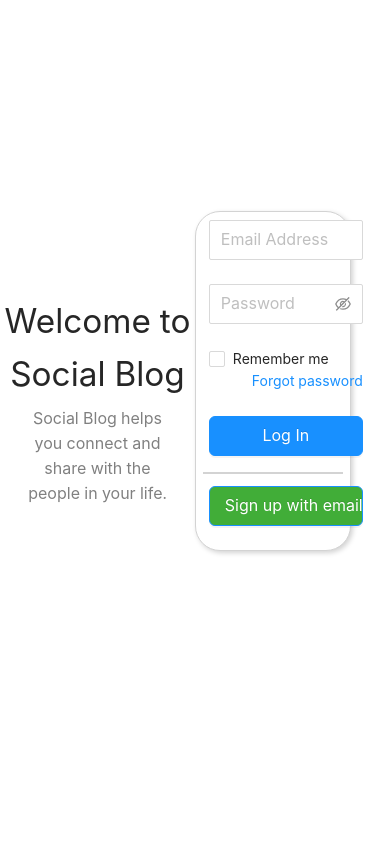
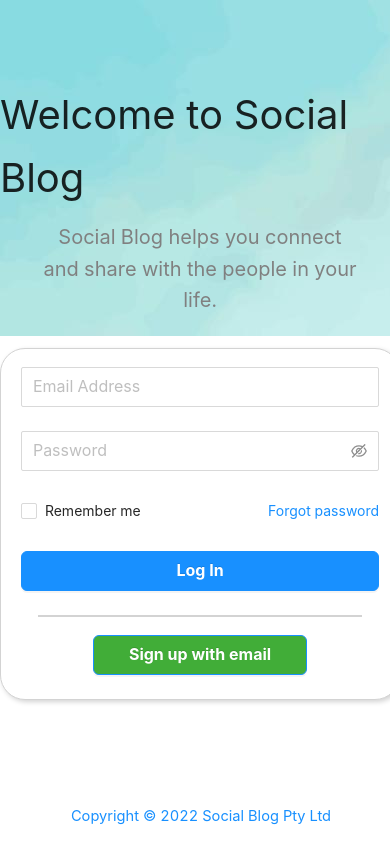
Before and after one commit to williamwhhh/social-blog, a React (Create React App) app: page / in a window 390 px wide. Built offline with nearby package versions, Linux system fonts and the light colour scheme.

Commit message:
beautify the landing page and add responsive layout

```diff
--- a/src/components/Footer.js
+++ b/src/components/Footer.js
@@ -5,7 +5,7 @@ import dayjs from 'dayjs';
 
 const useStyles = createUseStyles({
   footerRow: {
-    backgroundColor: 'lightgrey',
+    backgroundColor: 'white',
     height: '55px',
   },
   footerText: {
@@ -17,6 +17,7 @@ const useStyles = createUseStyles({
 export default function Footer() {
   const styles = useStyles();
   return (
+    <div style={{ position: 'absolute', bottom: '0', width: '100%' }}>
       <Row
         justify="center"
         align="middle"
@@ -27,5 +28,6 @@ export default function Footer() {
           Copyright © {dayjs().year()} Social Blog Pty Ltd
         </a>
       </Row>
+    </div>
   );
 }
--- a/src/components/Landing.js
+++ b/src/components/Landing.js
@@ -3,25 +3,48 @@ import { Row, Col } from 'antd';
 import { createUseStyles } from 'react-jss';
 import Login from './Login';
 import Register from './Register';
+import Footer from './Footer';
+import background from '../images/landingBackground.jpg';
 
 const useStyles = createUseStyles({
-  backgroundContainer: {
-    width: '100%',
-    height: '100vh',
-  },
   heading: {
-    fontSize: '25pt',
-    textAlign: 'center',
+    fontSize: '40px',
+    marginTop: '30vh',
   },
   body: {
     marginTop: '3%',
     color: 'grey',
-    fontSize: '12pt',
+    fontSize: '20px',
+  },
+  flexContainer: {
+    display: 'flex',
+    flexDirection: 'row',
+  },
+  flexItemLeft: {
+    display: 'flex',
+    flexDirection: 'column',
+    flex: '50%',
+    alignItems: 'center',
+    height: '100vh',
+    backgroundImage: `url(${background})`,
+  },
+  flexItemRight: {
+    flex: '50%',
+    margin: '25vh 0 0 0',
+  },
+  '@media (max-width: 800px)': {
+    flexContainer: {
+      flexDirection: 'column',
+    },
+    heading: { marginTop: '10vh' },
+    flexItemRight: {
+      margin: '3% auto',
+    },
   },
 });
 
 const Landing = () => {
-  const styles = useStyles();
+  const classes = useStyles();
 
   const [visibleSignUp, setVisibleSignUp] = useState(false);
 
@@ -32,31 +55,23 @@ const Landing = () => {
 
   return (
     <div>
-      <Row>
-        <Col span={12}>
-          <div
-            style={{
-              display: 'flex',
-              flexDirection: 'column',
-              alignItems: 'center',
-              marginTop: '35vh',
-            }}
-          >
-            <span className={styles.heading}>Welcome to Social Blog</span>
+      <Row className={classes.flexContainer}>
+        <div className={classes.flexItemLeft}>
+          <span className={classes.heading}>Welcome to Social Blog</span>
           <p
-              className={styles.body}
+            className={classes.body}
             style={{ width: '80%', textAlign: 'center' }}
           >
             Social Blog helps you connect and share with the people in your
             life.
           </p>
         </div>
-        </Col>
-        <Col span={12}>
+        <div className={classes.flexItemRight}>
           <Login onToggleSignUp={toggleSignUp} />
-        </Col>
+        </div>
         {visibleSignUp && <Register onToggleSignUp={toggleSignUp} />}
       </Row>
+      <Footer></Footer>
     </div>
   );
 };
--- a/src/components/Login.js
+++ b/src/components/Login.js
@@ -5,21 +5,13 @@ import { Form, Input, Button, Checkbox } from 'antd';
 import { useNavigate } from 'react-router-dom';
 
 const useStyles = createUseStyles({
-  outerContainer: {
-    width: '100%',
-    height: '100vh',
-    display: 'flex',
-  },
   container: {
-    margin: 'auto',
-    width: '80%',
+    width: '400px',
+    margin: '0 auto',
     boxShadow: '2px 2px 5px lightgrey',
     border: '1px solid lightgrey',
     borderRadius: '25px',
     backgroundColor: '#FFF',
-    zIndex: '10',
-    position: 'absolute',
-    top: '25%',
   },
 });
 
@@ -48,11 +40,10 @@ const Login = (props) => {
 
   return (
     <>
-      <div className={classes.outerContainer}>
-        <div className={classes.container}>
+      <div className={classes.container}>
+        <div style={{ width: '90%', margin: 'auto' }}>
           <Form
-            labelCol={{ offset: 2, span: 24 }}
-            wrapperCol={{ offset: 2, span: 20 }}
+            wrapperCol={{ span: 24 }}
             name="register"
             onFinish={handleCreate}
           >
@@ -109,31 +100,28 @@ const Login = (props) => {
                 htmlType="submit"
                 loading={loading}
                 style={{
-                  position: 'absolute',
-                  right: '0',
-                  top: '0',
                   borderRadius: '6px',
                 }}
                 block
                 size="large"
               >
-                {!loading ? 'Log In' : 'Logging In...'}
+                {!loading ? <b>Log In</b> : <b>Logging In...</b>}
               </Button>
             </Form.Item>
             <hr style={{ width: '90%', border: '1px solid lightgrey' }}></hr>
-            <Form.Item>
+            <Form.Item style={{ textAlign: 'center' }}>
               <Button
                 onClick={props.onToggleSignUp}
                 type="primary"
                 style={{
-                  margin: '3% 0 0 0',
+                  marginTop: '3%',
                   borderRadius: '6px',
                   backgroundColor: 'RGB(65,173,56)',
+                  width: '60%',
                 }}
-                block
                 size="large"
               >
-                Sign up with email
+                <b>Sign up with email</b>
               </Button>
             </Form.Item>
           </Form>
--- a/src/components/Register.js
+++ b/src/components/Register.js
@@ -80,7 +80,9 @@ const Register = (props) => {
               shape="circle"
               data-testid="register-modal-close-btn"
             />
-            <h1 style={{ textAlign: 'center', marginTop: '2%' }}>Sign Up</h1>
+            <h1 style={{ textAlign: 'center', marginTop: '2%' }}>
+              <b>Sign Up</b>
+            </h1>
             <Row>
               <Col span={9} offset={2}>
                 <Form.Item
@@ -192,7 +194,7 @@ const Register = (props) => {
                   backgroundColor: 'RGB(65,173,56)',
                 }}
               >
-                {!loading ? 'Sign Up' : 'Signing Up'}
+                {!loading ? <b>Sign Up</b> : <b>Signing Up</b>}
               </Button>
             </Form.Item>
           </Form>
```
Also changed, not shown: src/images/landingBackground.jpg (added). Lines whose indentation alone changed are shown as unchanged.
